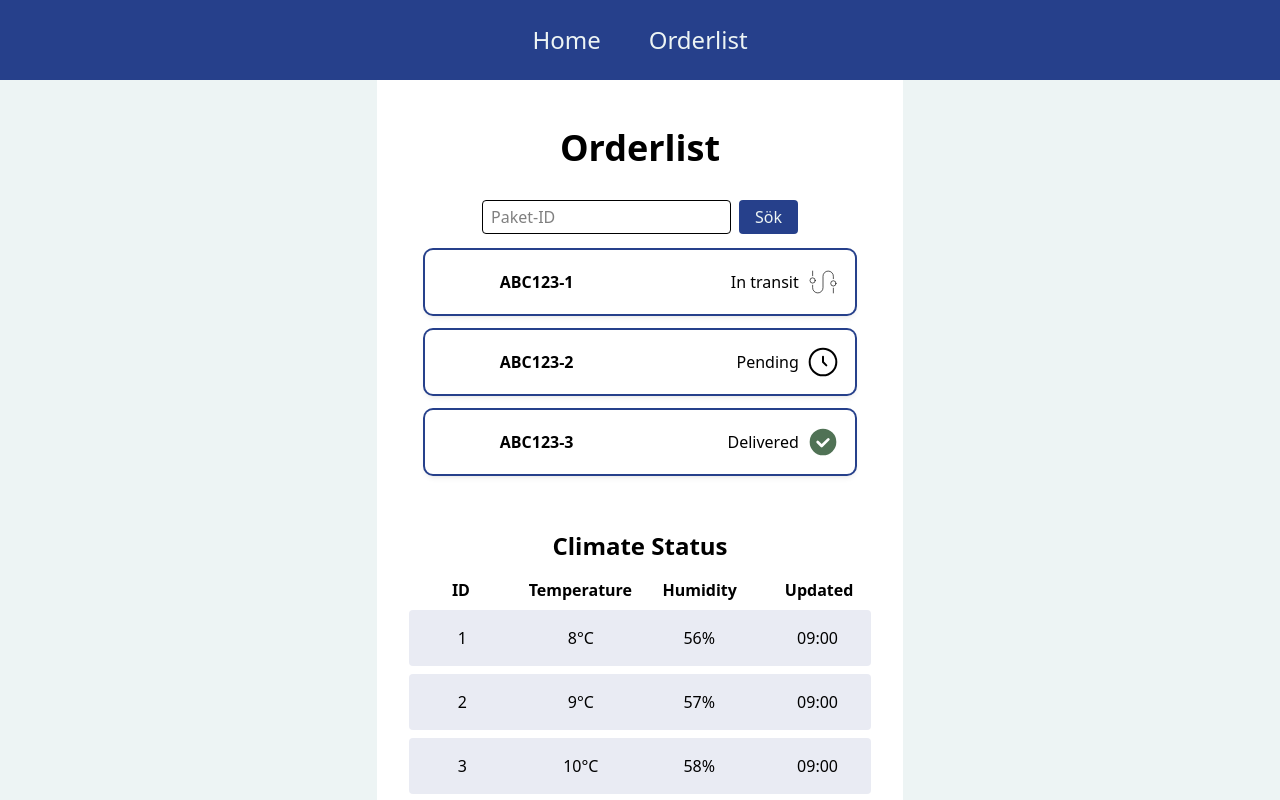
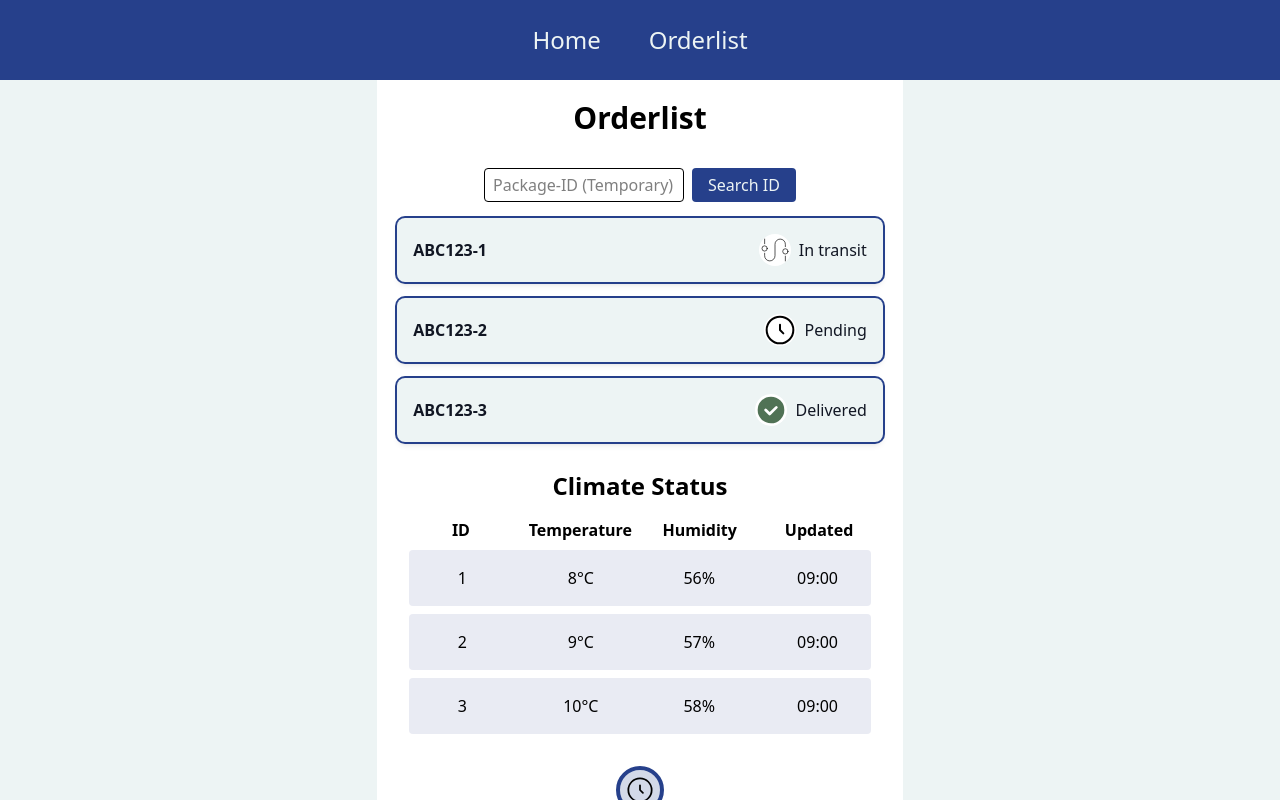
Before and after one commit to Advanced-Group-8/Front-end, a React (Vite) app in the folder web-app/: page /orders in a window 1280 px wide. Shown: the top 800 px of the page. Built offline with nearby package versions, Linux system fonts and the light colour scheme; no server answers.

Commit message:
OrderDetails now expands further instead of opening separately. Added statusTextMap. Added a TextButton component, replaced button elements with components. Some styling.

```diff
--- /dev/null
+++ b/web-app/src/components/buttons/TextButton.tsx
@@ -0,0 +1,46 @@
+type ButtonVariant = "primary" | "secondary";
+type ButtonSize = "small" | "medium" | "large";
+
+type TextButtonProps = {
+  variant?: ButtonVariant;
+  size?: ButtonSize;
+  disabled?: boolean;
+  onClick?: (event: React.MouseEvent<HTMLButtonElement>) => void;
+  children: React.ReactNode;
+};
+
+const TextButton: React.FC<TextButtonProps> = ({
+  variant = "primary",
+  size = "medium",
+  disabled = false,
+  onClick,
+  children,
+}) => {
+  const baseStyles =
+    "rounded-md font-semibold focus:outline-none focus:ring-2 focus:ring-offset-2 transition-all duration-200";
+  const variantStyles = {
+    primary: "bg-primary-1 text-white hover:bg-primary-1/80",
+    secondary: "bg-gray-300 text-gray-700 hover:bg-gray-400",
+  };
+  const sizeStyles = {
+    small: "px-2 py-1 text-sm",
+    medium: "px-4 py-2 text-base",
+    large: "px-6 py-3 text-lg",
+  };
+
+  const disabledStyles = "opacity-50 cursor-not-allowed";
+
+  return (
+    <button
+      className={`${baseStyles} ${variantStyles[variant]} ${sizeStyles[size]} ${
+        disabled ? disabledStyles : ""
+      }`}
+      onClick={onClick}
+      disabled={disabled}
+    >
+      {children}
+    </button>
+  );
+};
+
+export default TextButton;
--- a/web-app/src/components/orders/OrderDeliveryStatus/OrderDeliveryStatus.tsx
+++ b/web-app/src/components/orders/OrderDeliveryStatus/OrderDeliveryStatus.tsx
@@ -1,29 +1,18 @@
-import React from "react";
+import { statusTextMap } from "./statusTextMap";
 import OrderDeliveryStatusIcon from "./OrderDeliveryStatusIcon";
 
-type OrderDeliveryStatusProps = {
-  status:
-    | "pending"
-    | "in_transit"
-    | "delivered"
-    | "cancelled"
-    | "out_for_delivery";
-};
+import type { Status } from "./statusTextMap";
 
-const statusTextMap: Record<OrderDeliveryStatusProps["status"], string> = {
-  pending: "Pending",
-  in_transit: "In transit",
-  delivered: "Delivered",
-  cancelled: "Cancelled",
-  out_for_delivery: "Out for delivery",
+export type OrderDeliveryStatusProps = {
+  status: Status;
 };
 
 const OrderDeliveryStatus: React.FC<OrderDeliveryStatusProps> = ({
   status,
 }) => (
   <div className="flex items-center gap-2">
+    <OrderDeliveryStatusIcon status={status} />
     <span className="font-medium">{statusTextMap[status]}</span>
-    <OrderDeliveryStatusIcon status={status} />
   </div>
 );
 
--- /dev/null
+++ b/web-app/src/components/orders/OrderDeliveryStatus/statusTextMap.ts
@@ -0,0 +1,14 @@
+export type Status =
+  | "pending"
+  | "in_transit"
+  | "out_for_delivery"
+  | "delivered"
+  | "cancelled";
+
+export const statusTextMap: Record<Status, string> = {
+  pending: "Pending",
+  in_transit: "In transit",
+  out_for_delivery: "Out for delivery",
+  delivered: "Delivered",
+  cancelled: "Cancelled",
+};
--- a/web-app/src/components/orders/OrderDetails.tsx
+++ b/web-app/src/components/orders/OrderDetails.tsx
@@ -1,15 +1,16 @@
 import type { Package } from "../../types/types";
+import { statusTextMap } from "./OrderDeliveryStatus/statusTextMap";
 
 type OrderDetailsProps = {
   pkg: Package;
 };
 
 const OrderDetails: React.FC<OrderDetailsProps> = ({ pkg }) => {
+  const statusLabel =
+    statusTextMap[pkg.status as keyof typeof statusTextMap] ?? pkg.status;
+
   return (
-    <div className="bg-white text-black p-8 rounded-xl shadow-lg max-w-xl mx-auto mt-8 border-2 border-primary-1">
-      <h2 className="text-3xl font-bold mb-6 text-primary-1 text-center">
-        Order Details
-      </h2>
+    <div className="bg-neutral-light-1 text-neutral-dark-1 p-2 rounded-xl max-w-xl mx-auto mt-8">
       <div className="grid grid-cols-1 md:grid-cols-2 gap-6 mb-6">
         <div>
           <p className="mb-2">
@@ -18,19 +19,9 @@ const OrderDetails: React.FC<OrderDetailsProps> = ({ pkg }) => {
           </p>
           <p className="mb-2">
             <span className="font-semibold">Status:</span>
-            <span className="ml-2">{pkg.status}</span>
+            <span className="ml-2">{statusLabel}</span>
           </p>
-          <p className="mb-2">
-            <span className="font-semibold">Estimated Delivery:</span>
-            <span className="ml-2">
-              {pkg.eta
-                ? new Date(pkg.eta).toLocaleString("sv-SE", {
-                    dateStyle: "medium",
-                    timeStyle: "short",
-                  })
-                : "N/A"}
-            </span>
-          </p>
+          <p className="mb-2"></p>
         </div>
         <div>
           <p className="mb-2">
@@ -49,7 +40,7 @@ const OrderDetails: React.FC<OrderDetailsProps> = ({ pkg }) => {
       </div>
       <div className="grid grid-cols-1 md:grid-cols-2 gap-6">
         <div>
-          <h3 className="font-bold mb-1 text-primary-1">Sender Address</h3>
+          <h3 className="font-bold mb-1">Sender Address</h3>
           <p>
             {pkg.senderAddress?.street}, {pkg.senderAddress?.city}
             <br />
@@ -57,7 +48,7 @@ const OrderDetails: React.FC<OrderDetailsProps> = ({ pkg }) => {
           </p>
         </div>
         <div>
-          <h3 className="font-bold mb-1 text-primary-1">Receiver Address</h3>
+          <h3 className="font-bold mb-1">Receiver Address</h3>
           <p>
             {pkg.receiverAddress?.street}, {pkg.receiverAddress?.city}
             <br />
--- a/web-app/src/components/orders/OrderListItem.tsx
+++ b/web-app/src/components/orders/OrderListItem.tsx
@@ -1,20 +1,27 @@
 import React, { useState } from "react";
 import type { Package } from "../../types/types";
 import OrderDeliveryStatus from "./OrderDeliveryStatus/OrderDeliveryStatus";
+import OrderDetails from "./OrderDetails";
+import TextButton from "../buttons/TextButton.tsx";
 
 type OrderListItemProps = {
   packages: Package[];
   onOrderClick?: (id: number) => void;
 };
 
-const OrderListItem: React.FC<OrderListItemProps> = ({
-  packages,
-  onOrderClick,
-}) => {
+const OrderListItem: React.FC<OrderListItemProps> = ({ packages }) => {
   const [expandedId, setExpandedId] = useState<number | null>(null);
+  const [detailsExpandedId, setDetailsExpandedId] = useState<number | null>(
+    null
+  );
 
   const handleExpand = (id: number) => {
     setExpandedId(expandedId === id ? null : id);
+  };
+
+  const handleToggleDetails = (e: React.MouseEvent, id: number) => {
+    e.stopPropagation();
+    setDetailsExpandedId(detailsExpandedId === id ? null : id);
   };
 
   return (
@@ -22,14 +29,14 @@ const OrderListItem: React.FC<OrderListItemProps> = ({
       {packages.map((pkg) => (
         <div
           key={pkg.id}
-          className={`bg-white text-black p-4 rounded-lg ring-2 ring-primary-1 shadow-md cursor-pointer hover:shadow-lg transition-all duration-200 ${
+          className={`bg-neutral-light-1 text-neutral-dark-1 p-4 rounded-lg ring-2 ring-primary-1 shadow-md cursor-pointer hover:shadow-lg transition-all duration-300 ${
             expandedId === pkg.id ? "ring-4 ring-primary-1" : ""
           }`}
           onClick={() => handleExpand(pkg.id)}
         >
-          <div className="grid grid-cols-2 gap-4 items-center">
+          <div className="grid grid-cols-2 gap-2 items-center">
             <div>
-              <p className="font-semibold">{pkg.trackingCode}</p>
+              <p className="font-semibold text-left">{pkg.trackingCode}</p>
             </div>
             <div className="flex justify-end">
               <OrderDeliveryStatus status={pkg.status} />
@@ -48,21 +55,31 @@ const OrderListItem: React.FC<OrderListItemProps> = ({
                   </p>
                 </div>
                 <div className="col-span-2 flex gap-4 mt-4 justify-center">
-                  <button className="w-fit text-neutral-dark-1 font-bold bg-gray-200 rounded-2xl px-4 py-2">
+                  <TextButton
+                    size="medium"
+                    variant="secondary"
+                    disabled
+                    onClick={() => {}}
+                  >
                     Track
-                  </button>
-                  {onOrderClick && (
-                    <button
-                      className="w-fit px-4 py-2 bg-primary-1 text-neutral-light-1 font-bold rounded-2xl hover:bg-primary-1/80"
-                      onClick={(e) => {
-                        e.stopPropagation();
-                        onOrderClick(pkg.id);
-                      }}
-                    >
-                      More details
-                    </button>
-                  )}
+                  </TextButton>
+
+                  <TextButton
+                    size="medium"
+                    variant="primary"
+                    onClick={(e) => handleToggleDetails(e, pkg.id)}
+                  >
+                    {detailsExpandedId === pkg.id
+                      ? "Hide details"
+                      : "More details"}
+                  </TextButton>
                 </div>
+
+                {detailsExpandedId === pkg.id && (
+                  <div className="col-span-2 mt-4">
+                    <OrderDetails pkg={pkg} />
+                  </div>
+                )}
               </>
             )}
           </div>
--- a/web-app/src/pages/Orderlist.tsx
+++ b/web-app/src/pages/Orderlist.tsx
@@ -13,8 +13,6 @@ import { MOCK_STATUS } from "../components/orders/OrderDeliveryStatus/OrderDeliv
 import { MOCK_PACKAGES } from "../api/mockData.ts";
 import IconButton from "../components/buttons/IconButton.tsx";
 
-
-
 const OrderList = () => {
   const dispatch = useDispatch<AppDispatch>();
   const {
@@ -23,8 +21,12 @@ const OrderList = () => {
     error,
   } = useSelector((state: RootState) => state.packages);
   //MOCK start
-  const [localPackages, setLocalPackages] = useState<Package[] | null>(MOCK_PACKAGES);
-  const packageArray = localPackages ?? (packages && !Array.isArray(packages) ? [packages] : packages ?? []);
+  const [localPackages, setLocalPackages] = useState<Package[] | null>(
+    MOCK_PACKAGES
+  );
+  const packageArray =
+    localPackages ??
+    (packages && !Array.isArray(packages) ? [packages] : packages ?? []);
   let packagesToShow = packageArray.length > 0 ? packageArray : MOCK_PACKAGES;
   //MOCK end
 
@@ -34,7 +36,7 @@ const OrderList = () => {
   const [searchedPackage, setSearchedPackage] = useState<Package | null>(null);
 
   const handleSearch = () => {
-    const found = packageArray.find(pkg => pkg.id === Number(inputPackageId));
+    const found = packageArray.find((pkg) => pkg.id === Number(inputPackageId));
     setSearchedPackage(found ?? null);
     setPackageId(inputPackageId);
   };
@@ -51,53 +53,44 @@ const OrderList = () => {
   if (selectedOrder) {
     return (
       <div className="p-8 text-center bg-neutral-1">
-        <button
-          className="mb-4 px-4 py-2 bg-primary-1 text-neutral-light-1 rounded hover:bg-primary-1/60 hover:text-neutral-dark-1"
-          onClick={() => setSelectedOrder(null)}
-        >
-          Back
-        </button>
         <OrderDetails pkg={selectedOrder} />
       </div>
     );
   }
 
-
   return (
     <>
-      <div className="p-8 text-center bg-neutral-1">
-        <h1 className="text-4xl font-bold mb-8">Orderlist</h1>
+      <div className="p-1 text-center bg-neutral-1">
+        <h1 className="text-3xl font-bold mb-8">Orderlist</h1>
         <div className="mb-4 flex justify-center gap-2">
           <input
             type="text"
-            placeholder="Paket-ID"
+            placeholder="Package-ID (Temporary)"
             value={inputPackageId}
             onChange={(e) => setInputPackageId(e.target.value)}
             onKeyDown={(e) => {
               if (e.key === "Enter") handleSearch();
             }}
-            className="border px-2 py-1 rounded"
+            className="border px-2 py-1 rounded w-50"
           />
           <button
             onClick={handleSearch}
             className="px-4 py-1 bg-primary-1 text-neutral-light-1 rounded hover:bg-primary-1/60 hover:text-neutral-dark-1"
           >
-            Sök
+            Search ID
           </button>
         </div>
         <OrderListItem
           packages={searchedPackage ? [searchedPackage] : packagesToShow}
-          onOrderClick={(id) => {
-            const found = packageArray.find((pkg) => pkg.id === Number(id));
-            if (found) setSelectedOrder(found);
-          }}
         />
-        { //* For dev: If no packages are found, allow user to use mock data
-        packageArray.length == 0 ?
-        <div className="place-items-center">
-          <p className="text-center">No packages found</p>
-        </div>
-        : null}
+        {
+          //* For dev: If no packages are found, allow user to use mock data
+          packageArray.length == 0 ? (
+            <div className="place-items-center">
+              <p className="text-center">No packages found</p>
+            </div>
+          ) : null
+        }
       </div>
       <div>
         <ClimateStatusList />
```
